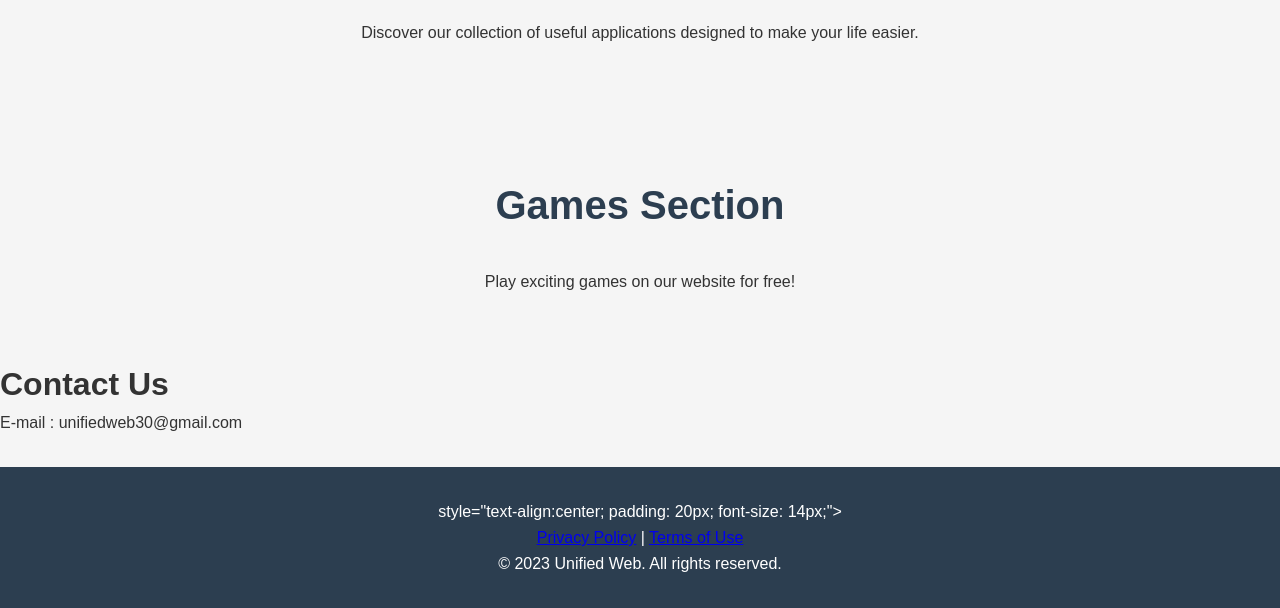
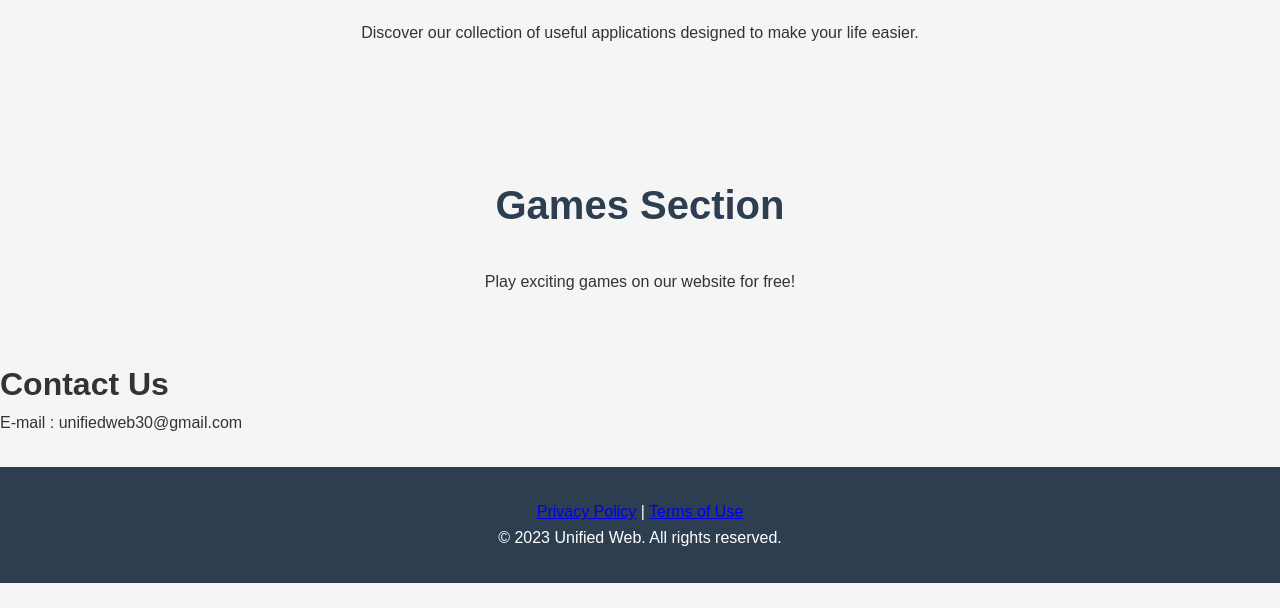
Before and after one commit to unifiedweb030/unifiedweb, a plain HTML site: page index.html in a window 1280 px wide. Shown: the part 536-1144 px from the top of the page. After the commit the page ends 1119 px from the top, so only its background shows below. Drawn offline with Linux system fonts and the light colour scheme.

Commit message:
Update index.html

```diff
--- a/index.html
+++ b/index.html
@@ -162,7 +162,7 @@
 
     <footer>
         <div class="container">
-            style="text-align:center; padding: 20px; font-size: 14px;">
+            <style="text-align:center; padding: 20px; font-size: 14px;">
   <p>
     <a href="Privicy-policy.html">Privacy Policy</a> |
     <a href="Terms-of-uses.html">Terms of Use</a>
```
